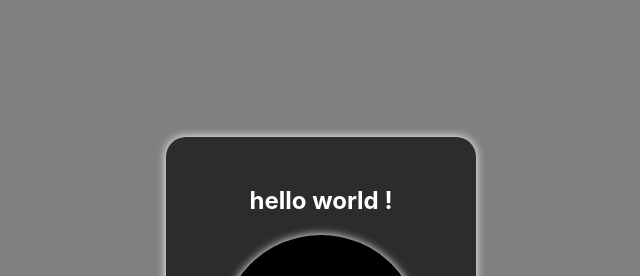
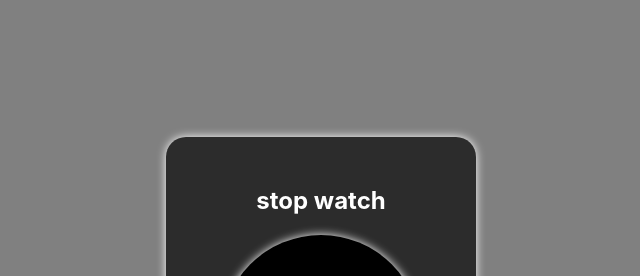
Before and after one commit to majedabrahimi2024/stop-watch, a React (Create React App) app: page / in a window 1280 px wide. Shown: the top 276 px of the page, without its empty margins (319-959 px from the left). Built offline with nearby package versions, Linux system fonts and the light colour scheme.

Commit message:
app component modified title changed

```diff
--- a/src/App.js
+++ b/src/App.js
@@ -7,7 +7,7 @@ import TimeList from "./TimeList.jsx";
 import { TestContext } from "./TestContext.jsx";
 
 const App = ()=>{
-  const [title,setTitle] = useState("hello world !");
+  const [title,setTitle] = useState("stop watch");
   const [isLight,setIsLight] = useState(false);
   const [timeArr,setTimeArr] = useState([]);
 
```
